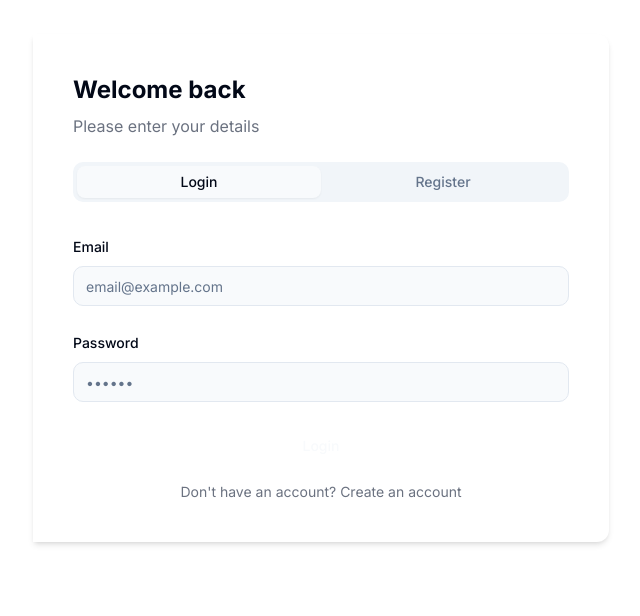
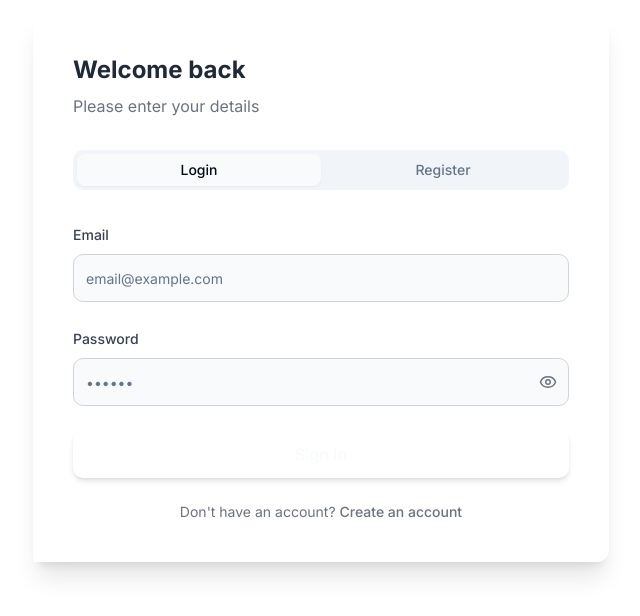
Before and after one commit to Rick1330/code-love-grow, a React (Vite) app: page / in a window 1280 px wide. Shown: the part 112-728 px from the top of the page, without its empty margins (607-1247 px from the left). Built offline with nearby package versions, Linux system fonts and the light colour scheme.

Commit message:
Fix: Improve login page styling
Improved the styling of the login page, including the login button, for better visibility and user experience.

```diff
--- a/src/components/auth/LoginForm.tsx
+++ b/src/components/auth/LoginForm.tsx
@@ -14,6 +14,7 @@ import {
 } from "@/components/ui/form";
 import { Input } from "@/components/ui/input";
 import { useAuth } from "@/hooks/useAuth";
+import { Eye, EyeOff } from "lucide-react";
 
 const formSchema = z.object({
   email: z.string().email({
@@ -29,6 +30,7 @@ type FormData = z.infer<typeof formSchema>;
 export function LoginForm() {
   const { login } = useAuth();
   const [isLoading, setIsLoading] = useState(false);
+  const [showPassword, setShowPassword] = useState(false);
 
   const form = useForm<FormData>({
     resolver: zodResolver(formSchema),
@@ -44,6 +46,8 @@ export function LoginForm() {
     setIsLoading(false);
   };
 
+  const togglePasswordVisibility = () => setShowPassword(!showPassword);
+
   return (
     <Form {...form}>
       <form onSubmit={form.handleSubmit(onSubmit)} className="space-y-6">
@@ -52,9 +56,13 @@ export function LoginForm() {
           name="email"
           render={({ field }) => (
             <FormItem>
-              <FormLabel>Email</FormLabel>
+              <FormLabel className="text-gray-700">Email</FormLabel>
               <FormControl>
-                <Input placeholder="email@example.com" {...field} />
+                <Input
+                  placeholder="email@example.com"
+                  className="h-12 text-base border-gray-300 focus:border-lovable-purple focus:ring-2 focus:ring-lovable-purple/20"
+                  {...field}
+                />
               </FormControl>
               <FormMessage />
             </FormItem>
@@ -65,9 +73,27 @@ export function LoginForm() {
           name="password"
           render={({ field }) => (
             <FormItem>
-              <FormLabel>Password</FormLabel>
+              <FormLabel className="text-gray-700">Password</FormLabel>
               <FormControl>
-                <Input type="password" placeholder="••••••" {...field} />
+                <div className="relative">
+                  <Input
+                    type={showPassword ? "text" : "password"}
+                    placeholder="••••••"
+                    className="h-12 text-base border-gray-300 focus:border-lovable-purple focus:ring-2 focus:ring-lovable-purple/20 pr-10"
+                    {...field}
+                  />
+                  <button
+                    type="button"
+                    onClick={togglePasswordVisibility}
+                    className="absolute right-3 top-1/2 transform -translate-y-1/2 text-gray-500 hover:text-lovable-purple"
+                  >
+                    {showPassword ? (
+                      <EyeOff size={18} />
+                    ) : (
+                      <Eye size={18} />
+                    )}
+                  </button>
+                </div>
               </FormControl>
               <FormMessage />
             </FormItem>
@@ -75,10 +101,17 @@ export function LoginForm() {
         />
         <Button
           type="submit"
-          className="w-full bg-lovable-purple hover:bg-lovable-purple/90"
+          className="w-full h-12 text-base font-medium bg-lovable-purple hover:bg-lovable-purple/90 transition-colors duration-300 shadow-md hover:shadow-lg"
           disabled={isLoading}
         >
-          {isLoading ? "Logging in..." : "Login"}
+          {isLoading ? (
+            <>
+              <div className="mr-2 h-4 w-4 animate-spin rounded-full border-2 border-t-transparent"></div>
+              Logging in...
+            </>
+          ) : (
+            "Sign In"
+          )}
         </Button>
       </form>
     </Form>
--- a/src/pages/Index.tsx
+++ b/src/pages/Index.tsx
@@ -25,34 +25,34 @@ const Index = () => {
   return (
     <div className="min-h-screen flex items-center justify-center bg-white md:bg-lovable-gray-light/50">
       <div className="md:grid md:grid-cols-2 max-w-6xl w-full">
-        <div className="hidden md:flex flex-col items-center justify-center p-10 bg-lovable-purple text-white rounded-l-xl">
-          <h1 className="text-3xl font-bold mb-6">Task Manager</h1>
-          <p className="text-lg mb-6 text-center">
+        <div className="hidden md:flex flex-col items-center justify-center p-10 bg-gradient-to-br from-lovable-purple to-lovable-purple/80 text-white rounded-l-xl">
+          <h1 className="text-4xl font-bold mb-6">Task Manager</h1>
+          <p className="text-lg mb-8 text-center">
             Organize your work, track your progress, and achieve your goals with our powerful task management system.
           </p>
-          <div className="grid grid-cols-2 gap-4 w-full max-w-md">
-            <div className="bg-white/10 p-4 rounded-lg">
-              <h3 className="font-semibold">Project Tracking</h3>
-              <p className="text-sm mt-1">Manage projects with ease</p>
+          <div className="grid grid-cols-2 gap-6 w-full max-w-md">
+            <div className="bg-white/10 p-5 rounded-lg hover:bg-white/20 transition-colors duration-300">
+              <h3 className="font-semibold text-lg">Project Tracking</h3>
+              <p className="text-sm mt-2 text-white/80">Manage projects with ease</p>
             </div>
-            <div className="bg-white/10 p-4 rounded-lg">
-              <h3 className="font-semibold">Time Management</h3>
-              <p className="text-sm mt-1">Track your time efficiently</p>
+            <div className="bg-white/10 p-5 rounded-lg hover:bg-white/20 transition-colors duration-300">
+              <h3 className="font-semibold text-lg">Time Management</h3>
+              <p className="text-sm mt-2 text-white/80">Track your time efficiently</p>
             </div>
-            <div className="bg-white/10 p-4 rounded-lg">
-              <h3 className="font-semibold">Daily Logging</h3>
-              <p className="text-sm mt-1">Record your daily activity</p>
+            <div className="bg-white/10 p-5 rounded-lg hover:bg-white/20 transition-colors duration-300">
+              <h3 className="font-semibold text-lg">Daily Logging</h3>
+              <p className="text-sm mt-2 text-white/80">Record your daily activity</p>
             </div>
-            <div className="bg-white/10 p-4 rounded-lg">
-              <h3 className="font-semibold">Achievement Tracking</h3>
-              <p className="text-sm mt-1">Celebrate your milestones</p>
+            <div className="bg-white/10 p-5 rounded-lg hover:bg-white/20 transition-colors duration-300">
+              <h3 className="font-semibold text-lg">Achievement Tracking</h3>
+              <p className="text-sm mt-2 text-white/80">Celebrate your milestones</p>
             </div>
           </div>
         </div>
 
-        <div className="p-6 md:p-10 bg-white rounded-r-xl md:shadow-md">
-          <h2 className="text-2xl font-bold mb-2">Welcome back</h2>
-          <p className="text-gray-500 mb-6">Please enter your details</p>
+        <div className="p-6 md:p-10 bg-white rounded-xl md:rounded-l-none md:rounded-r-xl md:shadow-xl">
+          <h2 className="text-2xl font-bold mb-2 text-gray-800">Welcome back</h2>
+          <p className="text-gray-500 mb-8">Please enter your details</p>
 
           <Tabs defaultValue="login" value={activeTab} onValueChange={setActiveTab}>
             <TabsList className="grid grid-cols-2 mb-8">
@@ -61,11 +61,11 @@ const Index = () => {
             </TabsList>
             <TabsContent value="login">
               <LoginForm />
-              <p className="text-center mt-4 text-sm text-gray-500">
+              <p className="text-center mt-6 text-sm text-gray-500">
                 Don't have an account?{" "}
                 <button
                   onClick={() => setActiveTab("register")}
-                  className="text-lovable-purple hover:underline"
+                  className="text-lovable-purple font-medium hover:underline"
                 >
                   Create an account
                 </button>
@@ -73,11 +73,11 @@ const Index = () => {
             </TabsContent>
             <TabsContent value="register">
               <RegisterForm />
-              <p className="text-center mt-4 text-sm text-gray-500">
+              <p className="text-center mt-6 text-sm text-gray-500">
                 Already have an account?{" "}
                 <button
                   onClick={() => setActiveTab("login")}
-                  className="text-lovable-purple hover:underline"
+                  className="text-lovable-purple font-medium hover:underline"
                 >
                   Sign in
                 </button>
@@ -88,6 +88,6 @@ const Index = () => {
       </div>
     </div>
   );
-};
+}
 
 export default Index;
```
